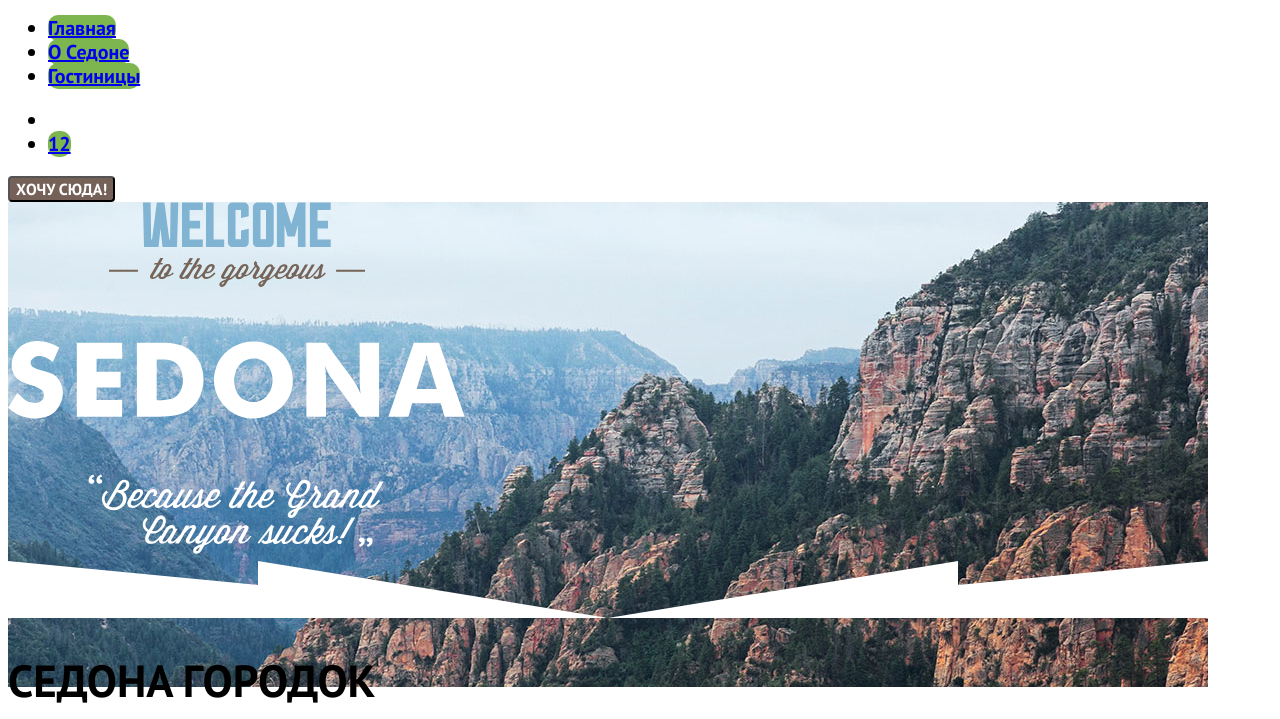
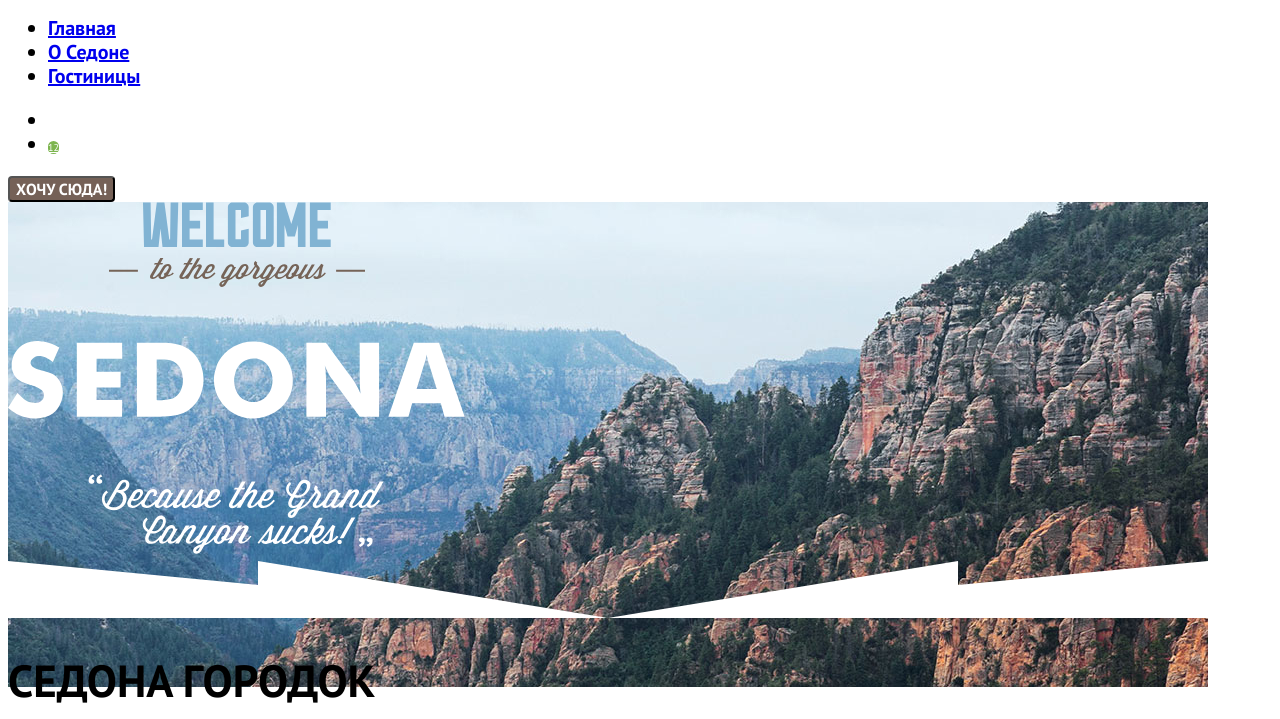
Before and after one commit to liana6616/2401699-sedona-38, a plain HTML site: page index.html in a window 1280 px wide. Shown: the part 81-800 px from the top of the page. Drawn offline with Linux system fonts and the light colour scheme; files whose address does not match are found by name.

Commit message:
меняет шапку

```diff
--- a/index.html
+++ b/index.html
@@ -27,7 +27,7 @@
           <a class="navigation-link" href="#"></a>
         </li>
         <li class="navigation-item">
-          <a class="navigation-link" href="#">
+          <a class="navigation-link-like" href="#">
             <span>12</span></a>
         </li>
       </ul>
--- a/styles/styles.css
+++ b/styles/styles.css
@@ -23,13 +23,19 @@
   color: #000000;
   background-color: #ffffff;
 }
-.navigation-link {
-  background-image: url(like.svg);
+.navigation-link-like {
+  font-family: "PT Sans";
+  font-size: 10px;
+  font-style: normal;
+  font-weight: 400;
+  line-height: 10px;
+  color: #ffffff;
+  background-image: url("../images/like.svg");
   width: 20px;
   height: 20px;
   border-radius: 10px;
   background: #7DB54F;
-}
+  }
 .navigation-link-button button {
   font-family: "PT Sans";
   font-size: 16px;
```
